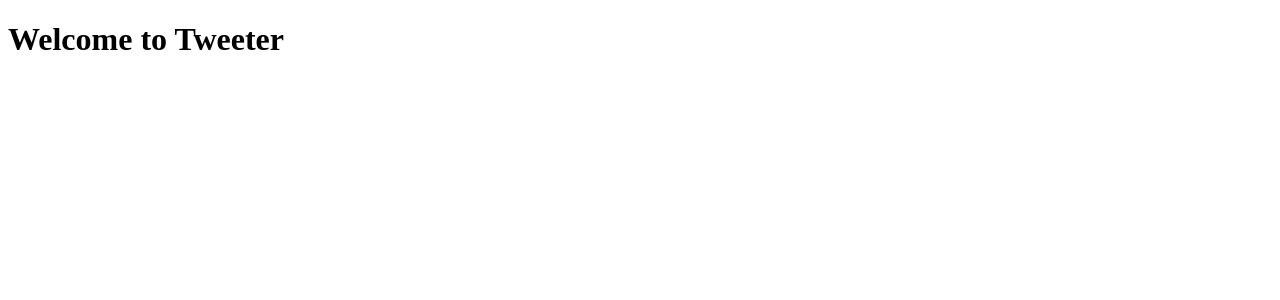
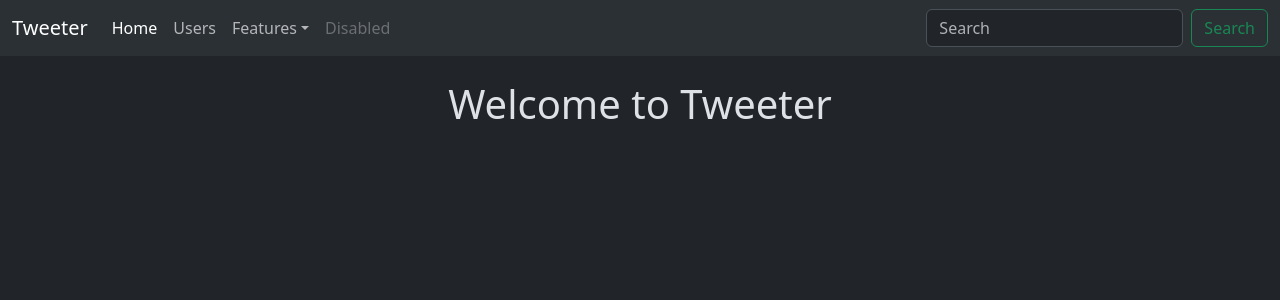
Before and after one commit to OtakuTotipotent/Tweeter, a Django app: page /tweet/ in a window 1280 px wide. Shown: the top 300 px of the page. Run offline with Django 5.2, Linux system fonts and the light colour scheme.

Commit message:
feat: enhance layout and styling for improved user experience

```diff
--- a/templates/layout.html
+++ b/templates/layout.html
@@ -1,6 +1,6 @@
 {% load static %}
 <!DOCTYPE html>
-<html lang="en">
+<html lang="en" data-bs-theme="dark">
     <head>
         <meta charset="UTF-8" />
         <meta name="viewport" content="width=device-width, initial-scale=1.0" />
@@ -10,8 +10,62 @@
             Tweeter |
             {% block title %} Home {% endblock title %}
         </title>
+        <link href="https://cdn.jsdelivr.net/npm/bootstrap@5.3.8/dist/css/bootstrap.min.css"
+              rel="stylesheet"
+              integrity="sha384-sRIl4kxILFvY47J16cr9ZwB07vP4J8+LH7qKQnuqkuIAvNWLzeN8tE5YBujZqJLB"
+              crossorigin="anonymous">
     </head>
     <body>
+        <nav class="navbar navbar-expand-lg bg-body-tertiary">
+            <div class="container-fluid">
+                <a class="navbar-brand" href="#">Tweeter</a>
+                <button class="navbar-toggler"
+                        type="button"
+                        data-bs-toggle="collapse"
+                        data-bs-target="#navbarSupportedContent"
+                        aria-controls="navbarSupportedContent"
+                        aria-expanded="false"
+                        aria-label="Toggle navigation">
+                    <span class="navbar-toggler-icon"></span>
+                </button>
+                <div class="collapse navbar-collapse" id="navbarSupportedContent">
+                    <ul class="navbar-nav me-auto mb-2 mb-lg-0">
+                        <li class="nav-item">
+                            <a class="nav-link active" aria-current="page" href="#">Home</a>
+                        </li>
+                        <li class="nav-item">
+                            <a class="nav-link" href="#">Users</a>
+                        </li>
+                        <li class="nav-item dropdown">
+                            <a class="nav-link dropdown-toggle"
+                               href="#"
+                               role="button"
+                               data-bs-toggle="dropdown"
+                               aria-expanded="false">Features</a>
+                            <ul class="dropdown-menu">
+                                <li><a class="dropdown-item" href="#">Action One</a></li>
+                                <li><a class="dropdown-item" href="#">Action Two</a></li>
+                                <li>
+                                    <hr class="dropdown-divider">
+                                </li>
+                                <li><a class="dropdown-item" href="#">Action Three</a></li>
+                            </ul>
+                        </li>
+                        <li class="nav-item">
+                            <a class="nav-link disabled" aria-disabled="true">Disabled</a>
+                        </li>
+                    </ul>
+                    <form class="d-flex" role="search">
+                        <input class="form-control me-2"
+                               type="search"
+                               placeholder="Search"
+                               aria-label="Search" />
+                        <button class="btn btn-outline-success" type="submit">Search</button>
+                    </form>
+                </div>
+            </div>
+        </nav>
+        {% comment %} Content {% endcomment %}
         <div class="container">
             {% block content %}
             {% endblock content %}
--- a/tweet/templates/index.html
+++ b/tweet/templates/index.html
@@ -1,5 +1,5 @@
 {% extends "layout.html" %}
 {% block title %}Tweet{% endblock title %}
 {% block content %}
-  <h1>Welcome to Tweeter</h1>
+  <h1 class="text-center mt-4">Welcome to Tweeter</h1>
 {% endblock content %}
```
